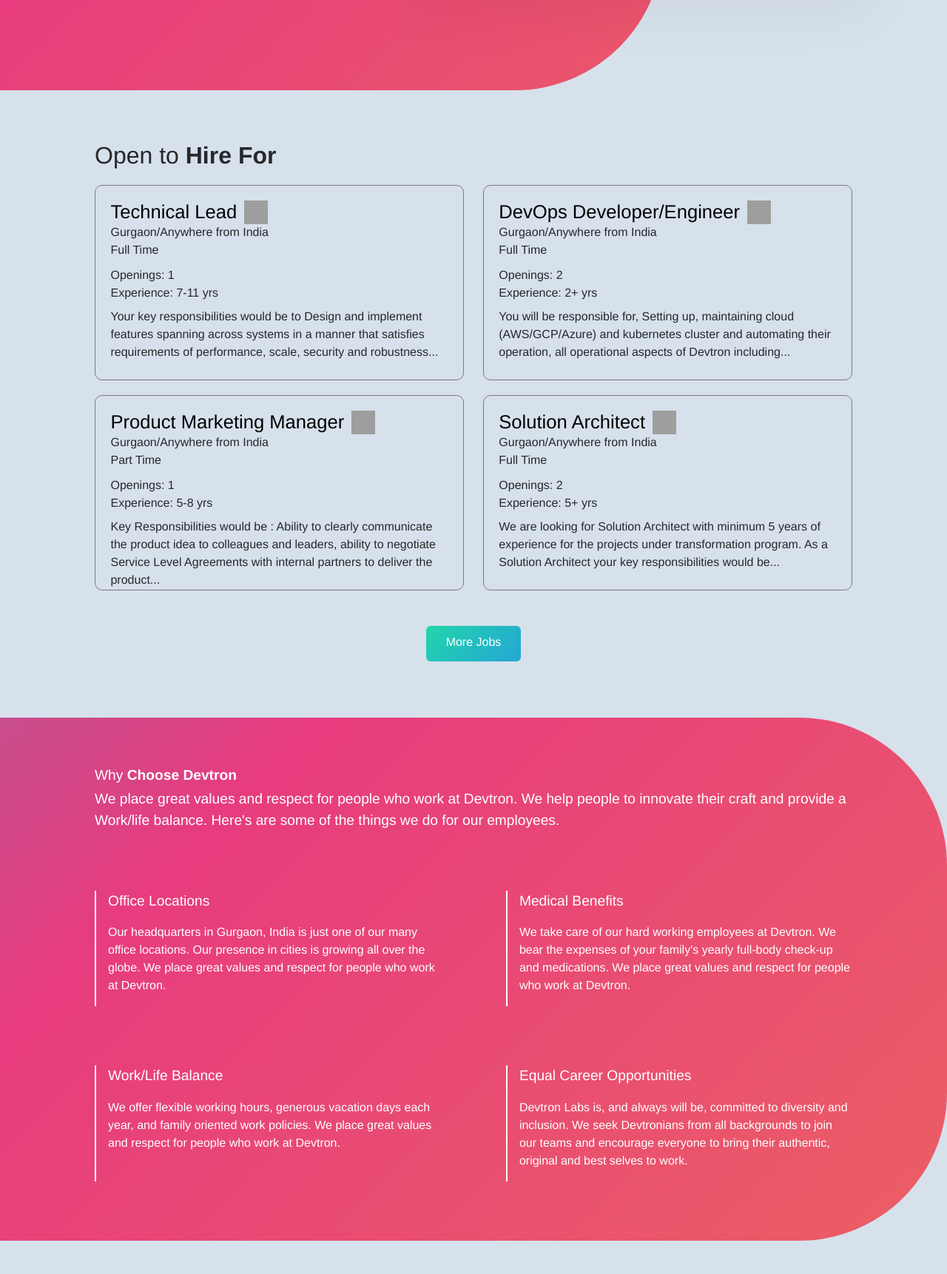
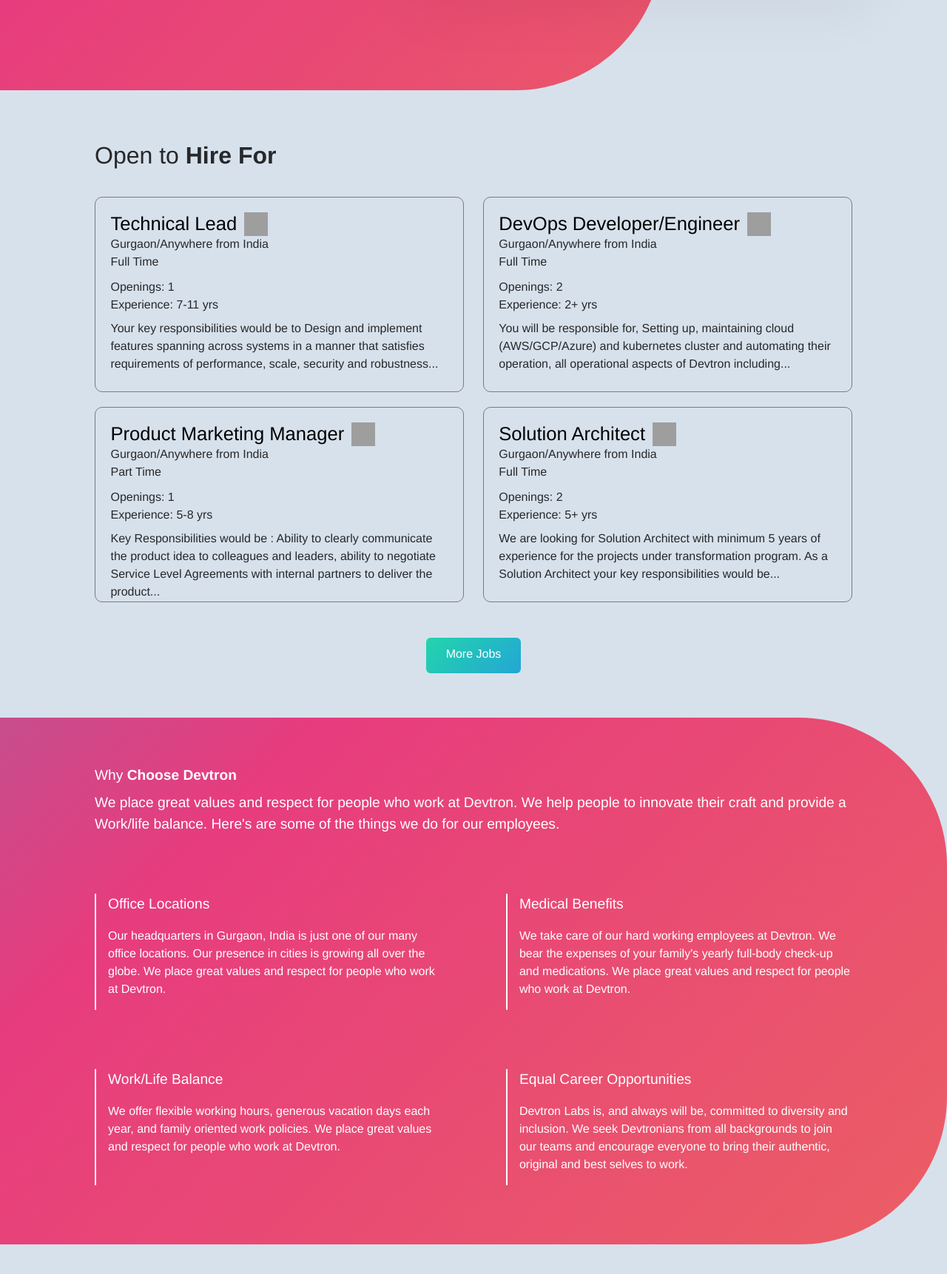
Before and after one commit to Abhinav-26/Career-Page, a Django app: page / in a window 1280 px wide. Shown: the part 678-2400 px from the top of the page at 74% size. Run offline with Django 3.2, Linux system fonts and the light colour scheme; some libraries are stand-ins or nearby versions; grey boxes are pictures that could not be loaded.

Commit message:
final-code

```diff
--- a/carrer/templates/carrer/whyDevtron.html
+++ b/carrer/templates/carrer/whyDevtron.html
@@ -1,6 +1,6 @@
 {% load static %}
 
-<div class="why">
+<div class="why" data-aos="fade-right">
     <div data-aos="fade-right">
         <div class="why-heading">
             Why <b>Choose Devtron</b>
--- a/static/css/style.css
+++ b/static/css/style.css
@@ -210,6 +210,7 @@
     color: #fff;
     padding-top: 56vh;
     padding-left: 2rem;
+    margin-bottom: 0;
   }
 
   .left-half-text{
@@ -255,7 +256,7 @@
 .jobs-heading{
   font-size: 2rem;
   padding-top: 4rem;
-  padding-bottom: 1rem;
+  padding-bottom: 2rem;
   /* color: #000a14; */
 }
 .jobs-upper, .jobs-lower{
@@ -454,7 +455,7 @@
   font-size: 1.2rem;
   padding-top: 4rem;
   padding-left: 10%;
-  padding-bottom: 0.4vh;
+  padding-bottom: 1vh;
   /* color: #7b7992; */
   /* font-weight: 500; */
 }
```
